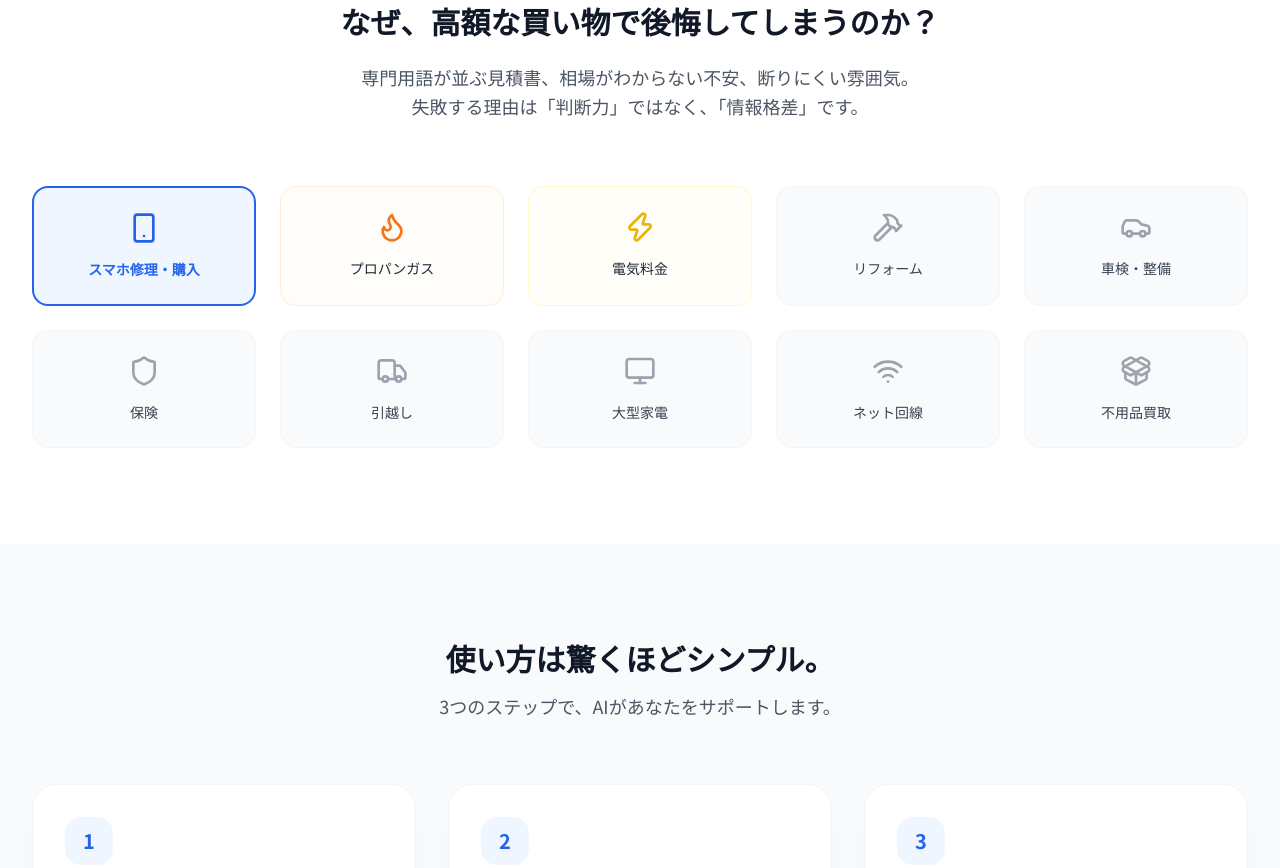
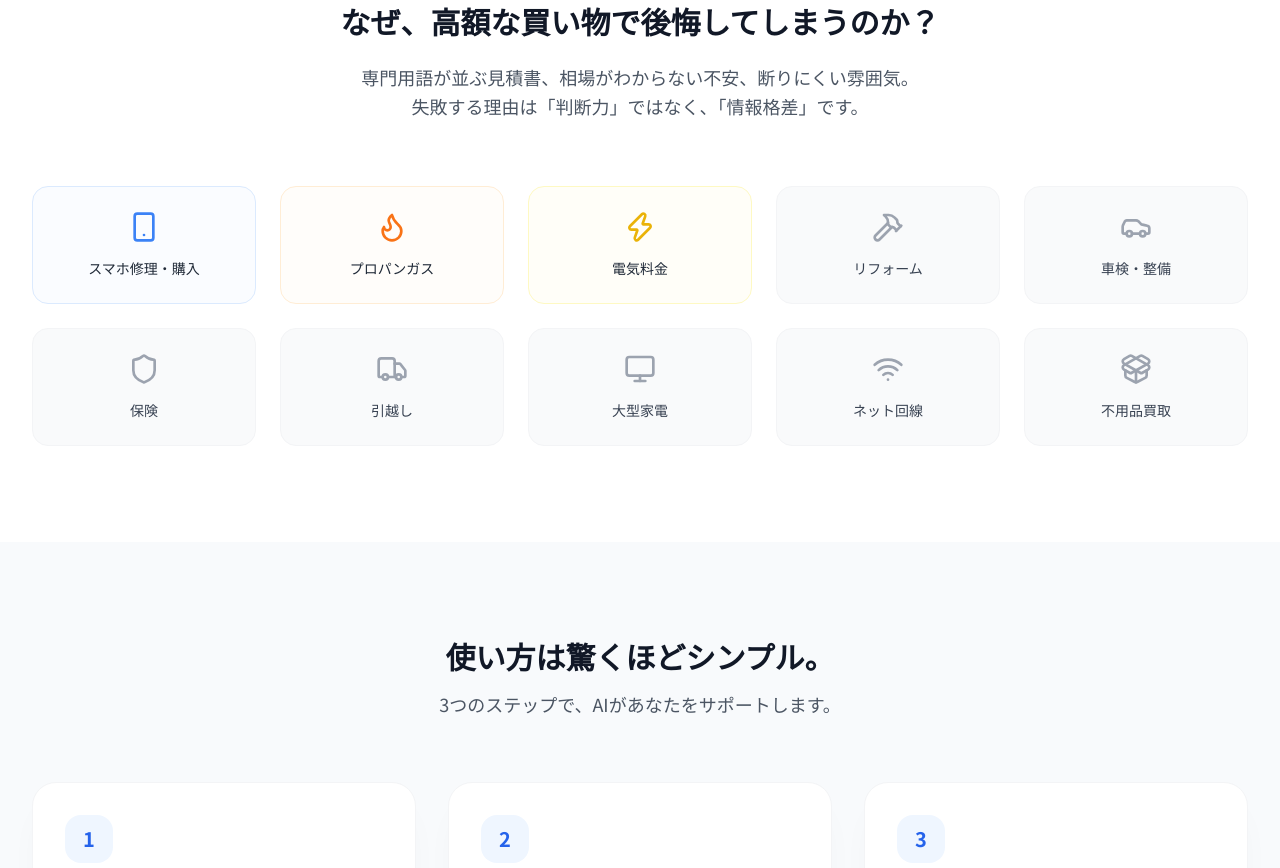
Before and after one commit to tmrr20031204-code/smart-choice-lp, a plain HTML site: page index.html in a window 1280 px wide. Shown: the part 1005-1873 px from the top of the page. Drawn offline with nearby package versions, Linux system fonts and the light colour scheme.

Commit message:
Auto update from upload.bat

```diff
--- a/index.html
+++ b/index.html
@@ -214,9 +214,9 @@
 
             <div class="grid grid-cols-2 md:grid-cols-4 lg:grid-cols-5 gap-4 md:gap-6 fade-up" style="transition-delay: 100ms;">
                 <!-- スマホ修理 (Highlighted) -->
-                <div class="bg-blue-50 rounded-2xl p-6 text-center border-2 border-primary hover:shadow-lg transition-all transform hover:-translate-y-1 relative">
-                    <i data-lucide="smartphone" class="w-8 h-8 mx-auto text-primary mb-3" aria-hidden="true"></i>
-                    <span class="text-sm font-bold text-primary">スマホ修理・購入</span>
+                <div class="bg-blue-50/30 rounded-2xl p-6 text-center border border-blue-100 hover:border-blue-200 hover:shadow-md transition-all">
+                    <i data-lucide="smartphone" class="w-8 h-8 mx-auto text-blue-500 mb-3" aria-hidden="true"></i>
+                    <span class="text-sm font-medium text-gray-800">スマホ修理・購入</span>
                 </div>
                 <!-- プロパンガス -->
                 <div class="bg-orange-50/30 rounded-2xl p-6 text-center border border-orange-100 hover:border-orange-200 hover:shadow-md transition-all">
@@ -398,8 +398,8 @@
             </div>
 
             <div class="grid grid-cols-2 md:grid-cols-3 lg:grid-cols-6 gap-4 fade-up" style="transition-delay: 100ms;">
-                <div class="bg-blue-50 p-6 rounded-2xl text-center shadow-sm border-2 border-primary flex items-center justify-center relative">
-                    <span class="block text-primary font-bold">スマホ修理</span>
+                <div class="bg-white p-6 rounded-2xl text-center shadow-sm border border-gray-100 flex items-center justify-center">
+                    <span class="block text-gray-800 font-medium">スマホ修理</span>
                 </div>
                 <div class="bg-white p-6 rounded-2xl text-center shadow-sm border border-gray-100 flex items-center justify-center">
                     <span class="block text-gray-800 font-medium">プロパンガス</span>
```
